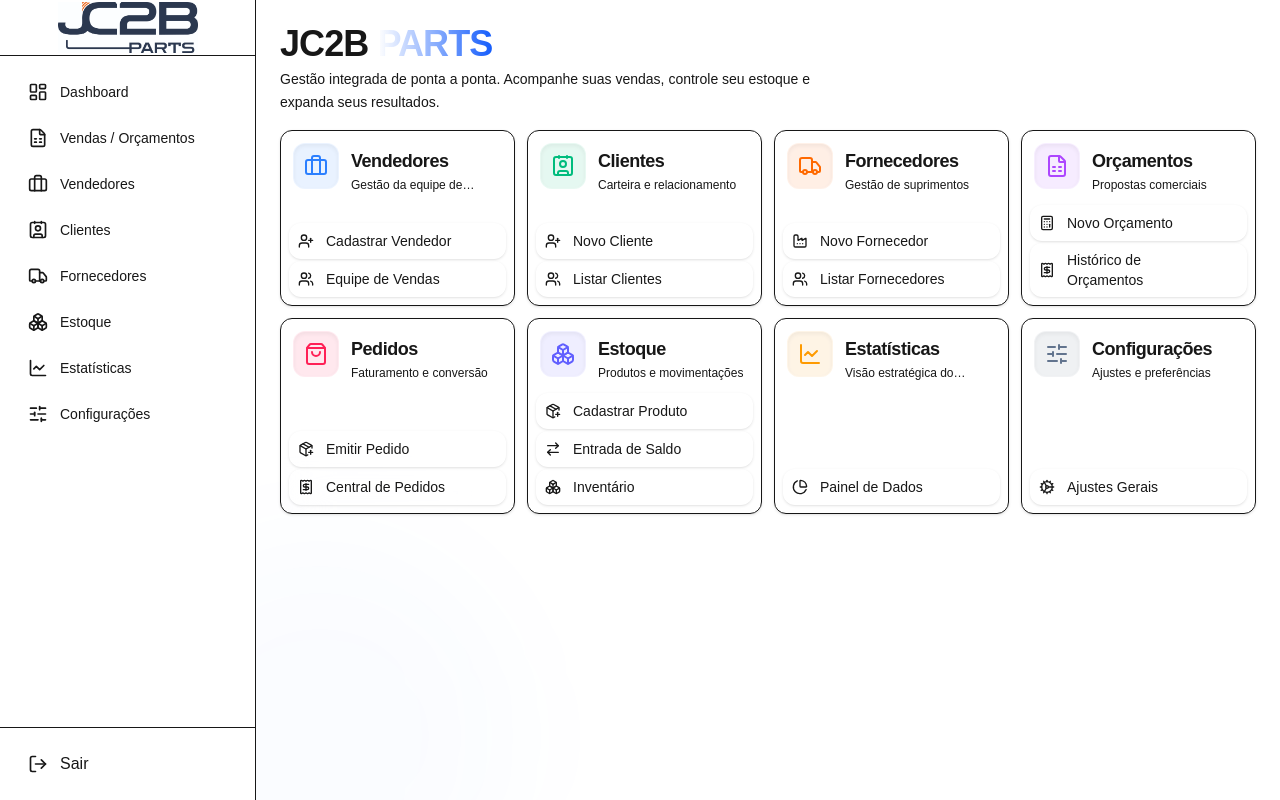
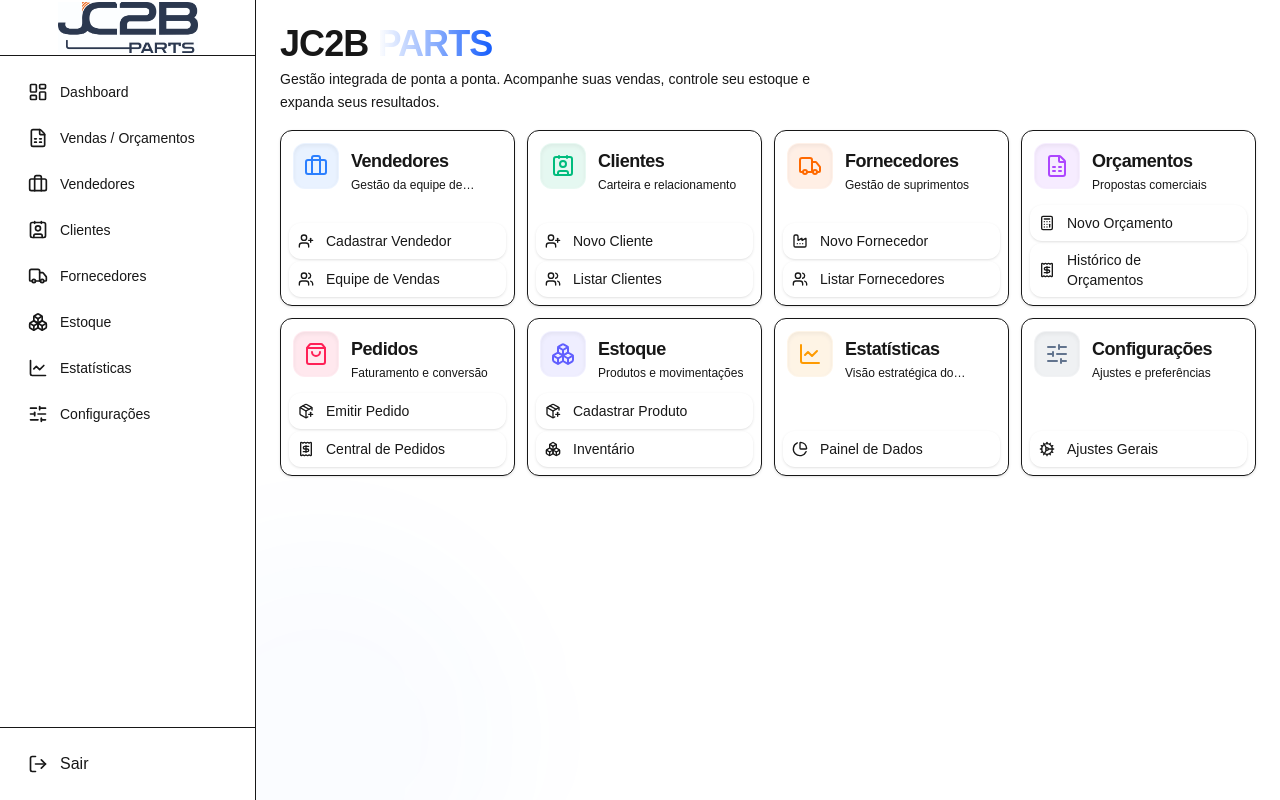
Before and after one commit to leocosta42/jc2b-saas, a Next.js app: page / in a window 1280 px wide. Built offline with nearby package versions, Linux system fonts and the light colour scheme; no server answers.

Commit message:
fix: remove atalho quebrado 'Entrada de Saldo' do dashboard
Apontava para /estoque/entrada, rota que nunca existiu (404).

```diff
--- a/src/app/(dashboard)/page.tsx
+++ b/src/app/(dashboard)/page.tsx
@@ -5,7 +5,7 @@ import {
   Briefcase, Truck, Factory,
   FileSpreadsheet, Calculator,
   ShoppingBag, Receipt,
-  Boxes, PackagePlus, ArrowRightLeft,
+  Boxes, PackagePlus,
   LineChart, PieChart,
   SlidersHorizontal, Cog,
   ArrowRight, Sparkles
@@ -75,7 +75,6 @@ const modules = [
     borderGlow: "group-hover:border-indigo-500/30",
     links: [
       { label: "Cadastrar Produto", href: "/estoque/novo", icon: <PackagePlus className="h-4 w-4" /> },
-      { label: "Entrada de Saldo", href: "/estoque/entrada", icon: <ArrowRightLeft className="h-4 w-4" /> },
       { label: "Inventário", href: "/estoque", icon: <Boxes className="h-4 w-4" /> },
     ]
   },
```
